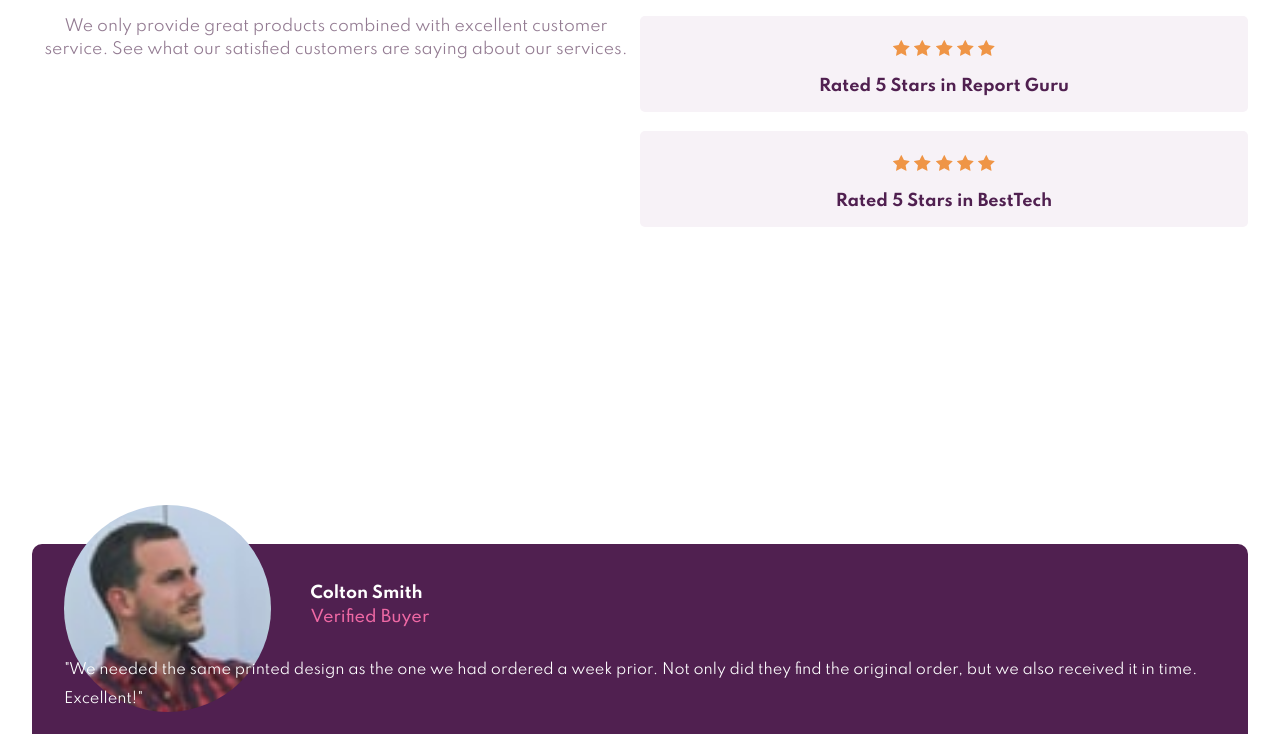
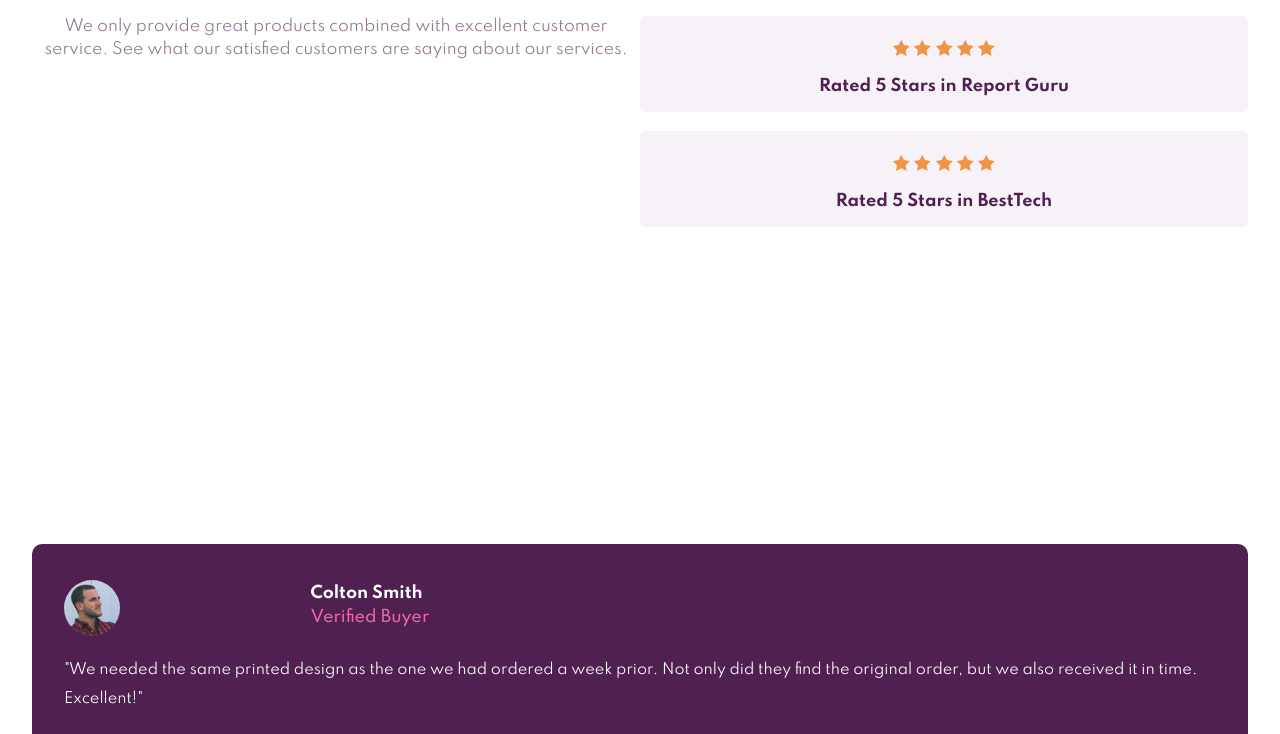
Before and after one commit to WendellRodriguesAmaral/social-proof-section-master, a plain HTML site: page index.html in a window 1280 px wide. Shown: the part 195-929 px from the top of the page. Drawn offline with Linux system fonts and the light colour scheme.

Commit message:
correction size images

```diff
--- a/style.css
+++ b/style.css
@@ -100,7 +100,7 @@ div.image{
 
 div.image>img{
     border-radius: 100%;
-    width: 90%;
+    width: 3.5rem;
 }
 
 div.name{
```
